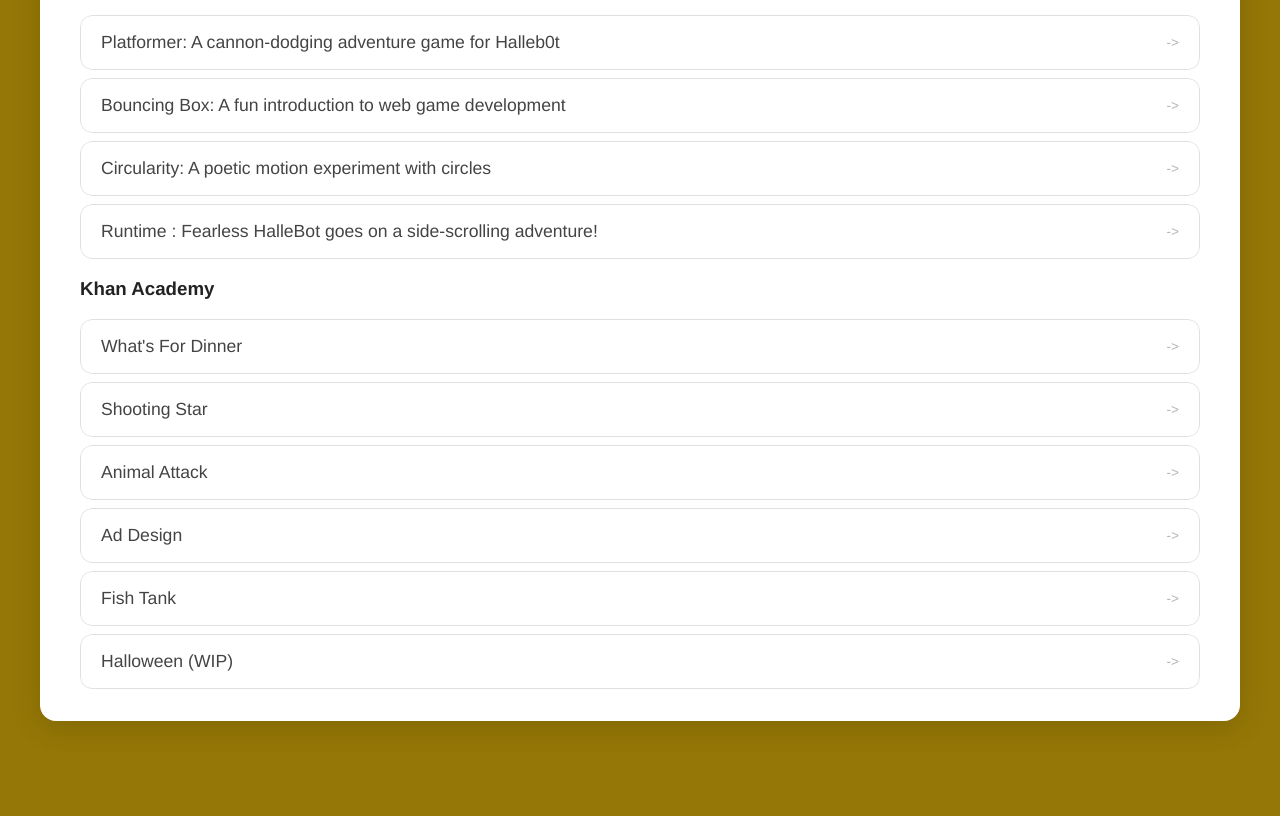
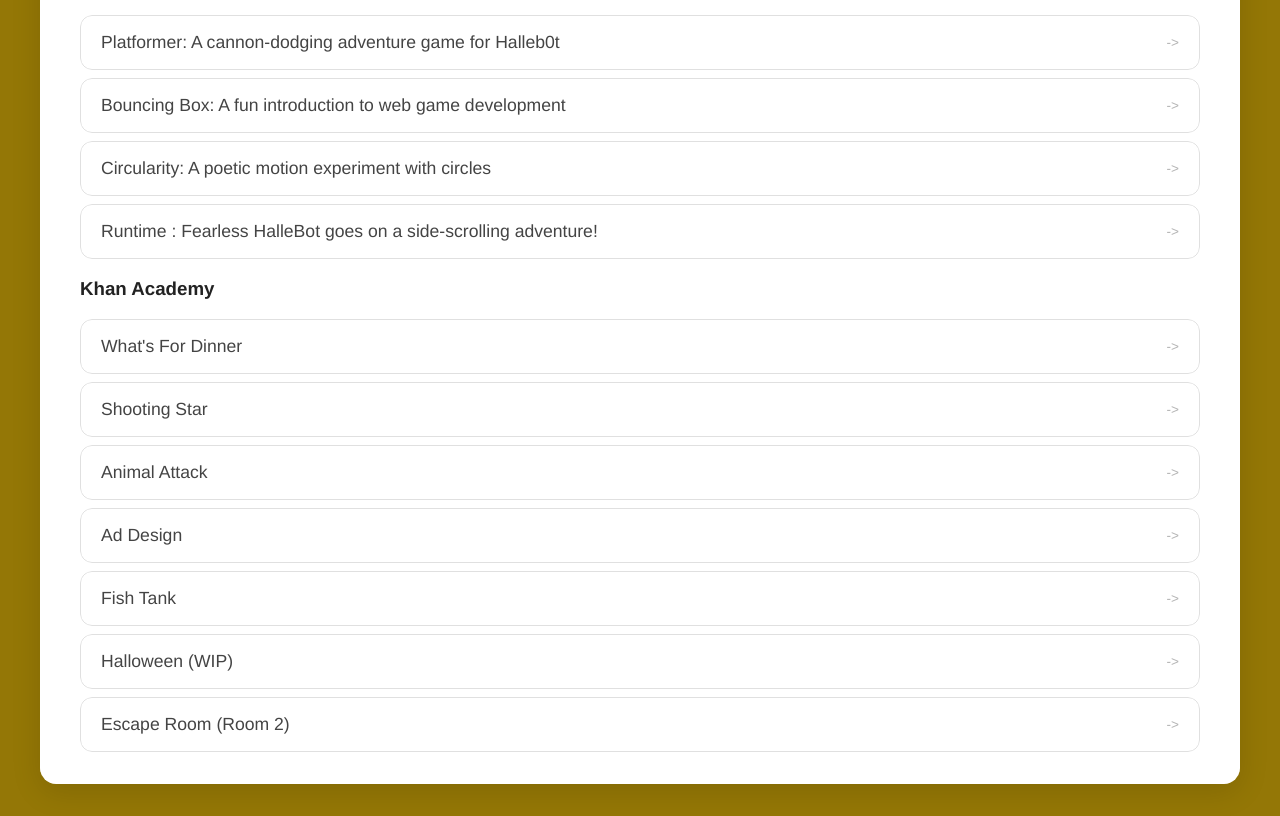
Before and after one commit to antonkasian/antonkasian.github.io, a plain HTML site: page portfolio.html in a window 1280 px wide. Shown: the part 245-1061 px from the top of the page. Before the commit the page ends 998 px from the top, so only its background shows below. Drawn offline with Linux system fonts and the light colour scheme.

Commit message:
Final Escape room

```diff
--- a/portfolio.html
+++ b/portfolio.html
@@ -62,6 +62,9 @@
 <li>
   <a href="https://www.khanacademy.org/computer-programming/kasian_haloween-project/4558724375887872" target = "_blank">Halloween (WIP) </a>
 </li>
+<li>
+  <a href="https://www.khanacademy.org/computer-programming/escape-room_sylvas_vickers_hamilton_kasian/6739222862872576" target = "_blank">Escape Room (Room 2) </a>
+</li>
 </ul>
   </div>
 </div>
```
